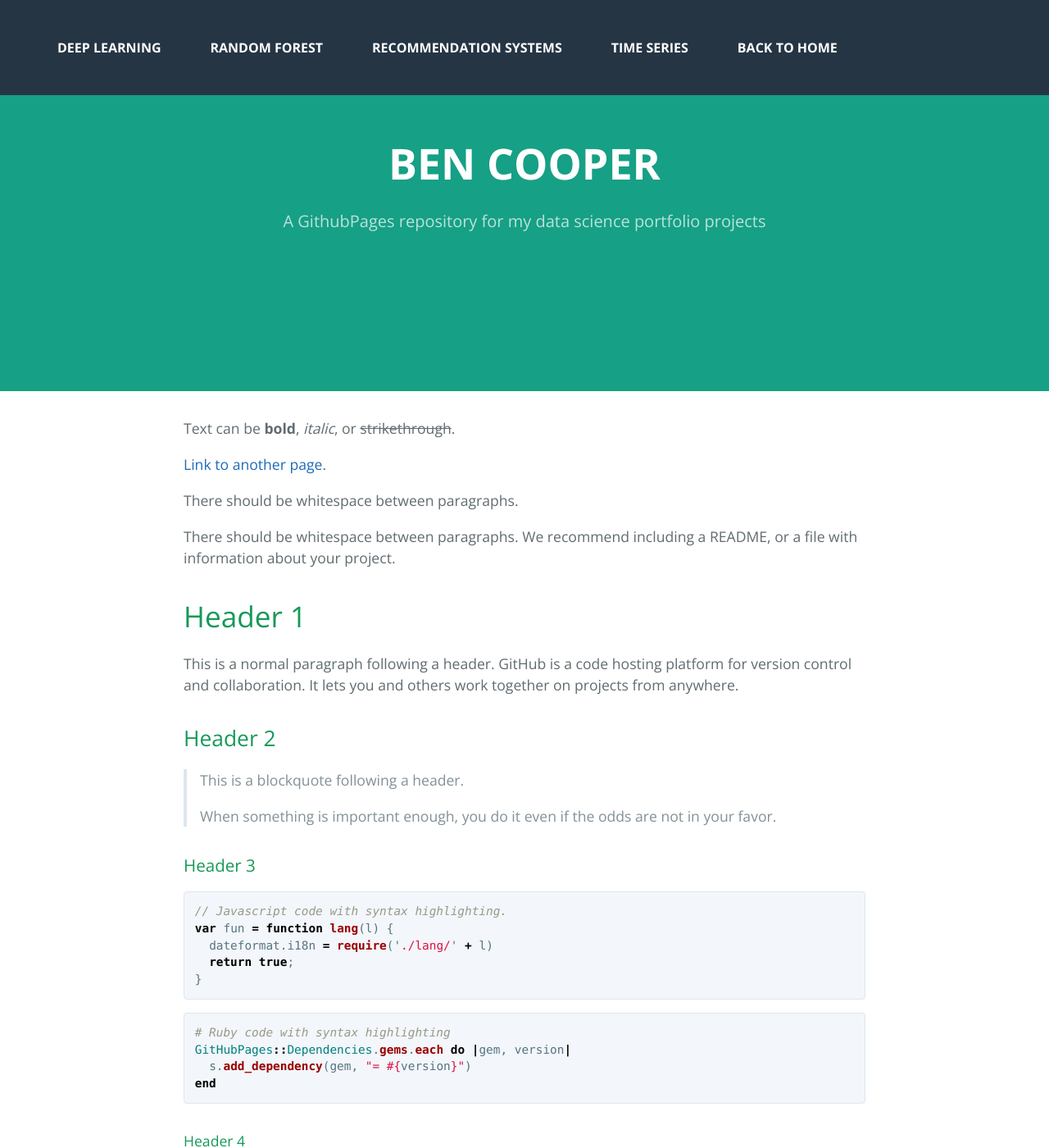
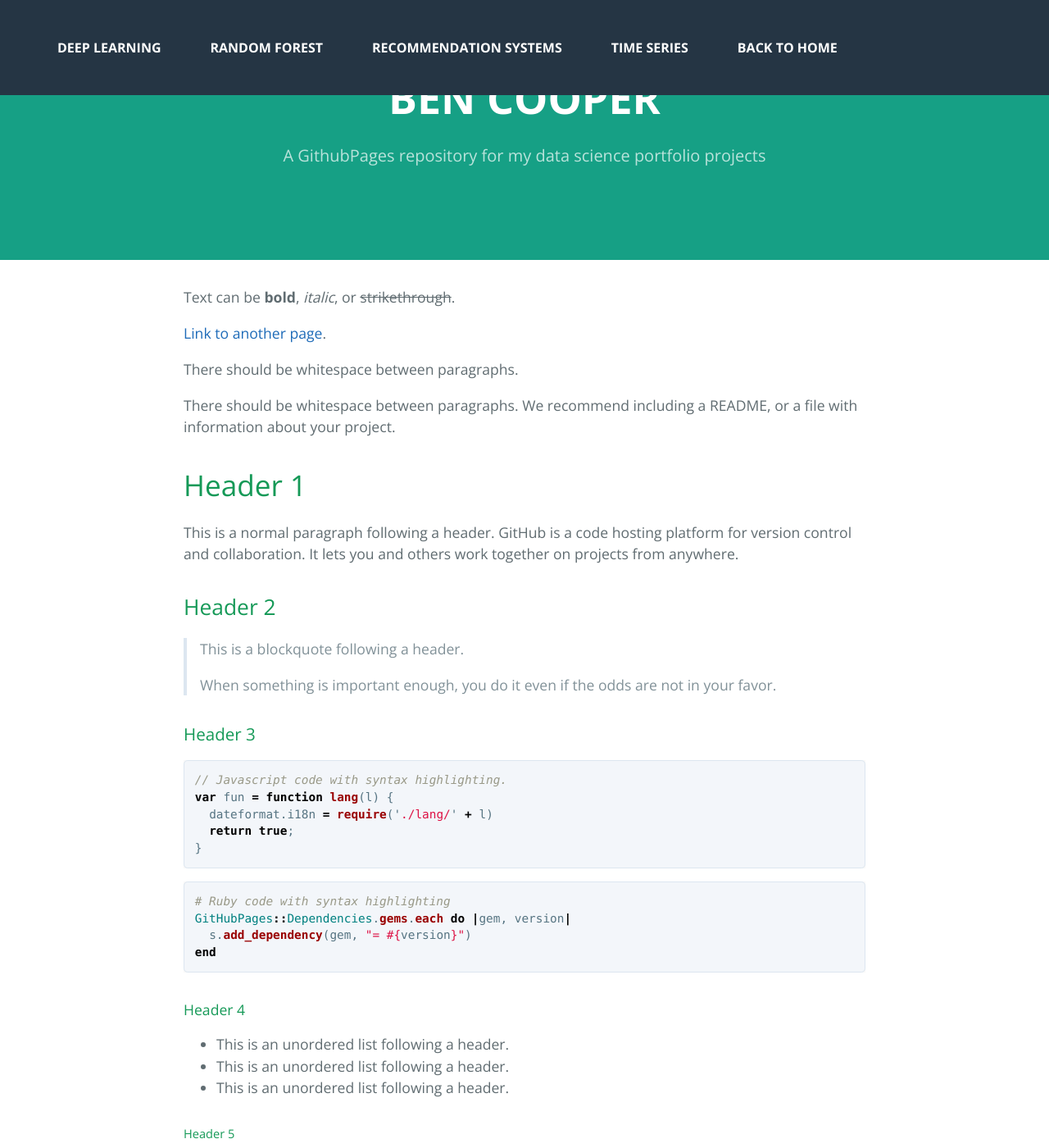
Before and after one commit to benjamin-j-cooper/benjamin-j-cooper.github.io, a Jekyll site: the page built from docs/index.md, in a window 1280 px wide and 1400 px high. Shown: the whole window at 82% size. Built offline with Jekyll 4.4.1, drawn with Linux system fonts in a browser that asks for light colours.

Commit message:
troubleshooting mobile compatability

```diff
--- a/docs/_sass/jekyll-theme-cayman.scss
+++ b/docs/_sass/jekyll-theme-cayman.scss
@@ -111,7 +111,7 @@ a {
   background-color: #16a085;
 
   @include large {
-    padding: 10rem 6rem;
+    padding: 5rem 6rem;
   }
 
   @include medium {
@@ -522,7 +522,7 @@ a {
     overflow: hidden;
     */
 
-    width: fit-content;
+    width: 100%;
     height: 100%;
     position: fixed;
     background-color: #253544;
```
